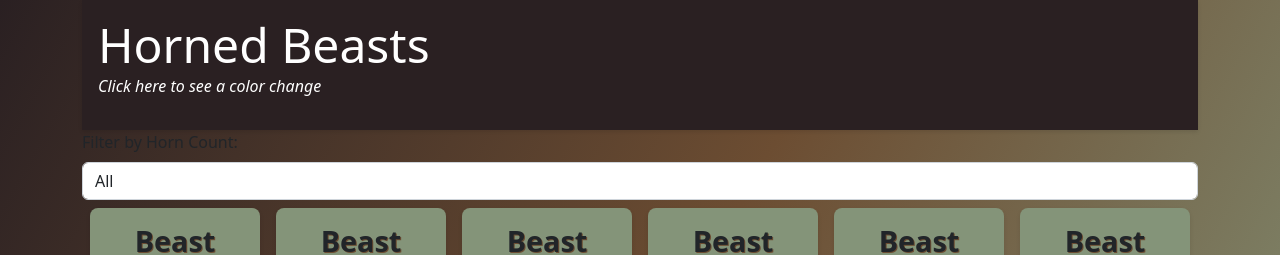
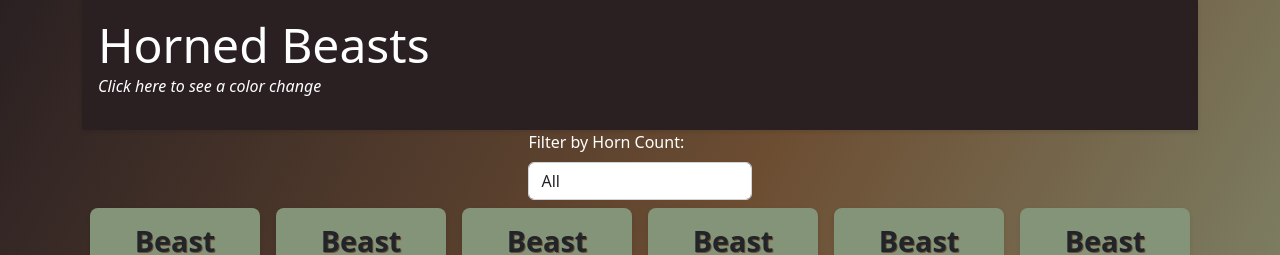
Before and after one commit to brosmar18/horned-beasts-lab, a React (Create React App) app: page / in a window 1280 px wide. Shown: the top 255 px of the page. Built offline with nearby package versions, Linux system fonts and the light colour scheme.

Commit message:
form style added"

```diff
--- a/src/App.js
+++ b/src/App.js
@@ -1,12 +1,11 @@
 import React from 'react';
 import './css/App.css';
-import { Container } from 'react-bootstrap';
+import { Container, Form } from 'react-bootstrap';
 import Header from './Header';
 import Main from './main';
 import Footer from './Footer';
 import SelectedBeast from './SelectedBeast';
 import image_data from './data/data.json';
-import { Form } from 'react-bootstrap';
 
 class App extends React.Component {
   constructor(props) {
@@ -42,8 +41,9 @@ class App extends React.Component {
     return (
       <Container>
         <Header />
-        <Form.Group controlId="formHornCount">
-          <Form.Label>Filter by Horn Count:</Form.Label>
+        <Form>
+          <Form.Group controlId="formHornCount" className='form__group'>
+            <Form.Label className='form__label'>Filter by Horn Count:</Form.Label>
             <Form.Control as="select" onChange={this.handleHornCountChange}>
               <option value={0}>All</option>
               <option value={1}>One</option>
@@ -52,6 +52,7 @@ class App extends React.Component {
               <option value={100}>One Hundred</option>
             </Form.Control>
           </Form.Group>
+        </Form>
         <Main onOpenModal={this.onOpenModal} selectedHornCount={this.state.selectedHornCount} />
         <Footer />
         <SelectedBeast
--- a/src/css/App.css
+++ b/src/css/App.css
@@ -25,19 +25,15 @@ body {
   text-shadow: 1px 1px #2a2022;
 }
 
-.footer {
-  background-color: #6c4d32;
-  padding: 1rem;
-  text-align: center;
-  box-shadow: 0 -2px 4px rgba(0, 0, 0, 0.1);
+.form__group {
+  width: 20%;
+  margin: 0 auto;
 }
 
-.footer__copyright {
-  color: #e2d197;
-  margin: 0;
-  font-size: 0.9rem;
-  text-shadow: 1px 1px #2a2022;
+.form__label {
+  color: white;
 }
+
 
 .horned-beast {
   background-color: #849479;
@@ -88,3 +84,17 @@ body {
   color: #e2d197;
   text-shadow: 1px 1px #2a2022;
 }
+
+.footer {
+  background-color: #6c4d32;
+  padding: 1rem;
+  text-align: center;
+  box-shadow: 0 -2px 4px rgba(0, 0, 0, 0.1);
+}
+
+.footer__copyright {
+  color: #e2d197;
+  margin: 0;
+  font-size: 0.9rem;
+  text-shadow: 1px 1px #2a2022;
+}
```
Lines whose indentation alone changed are shown as unchanged.
